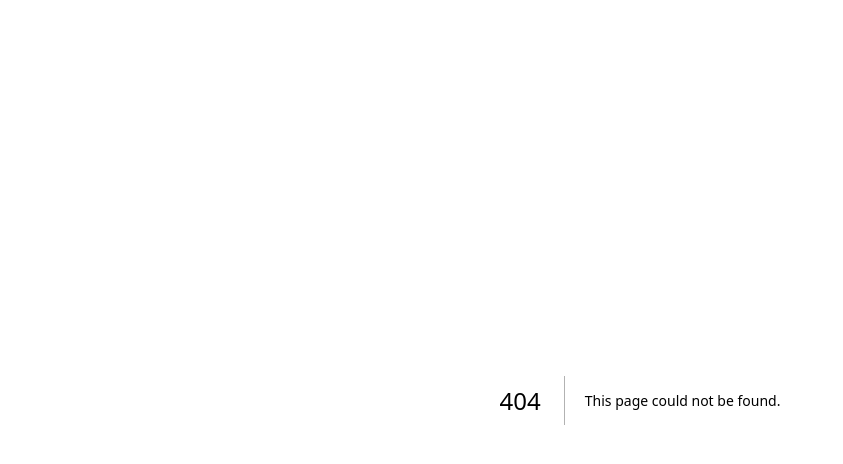
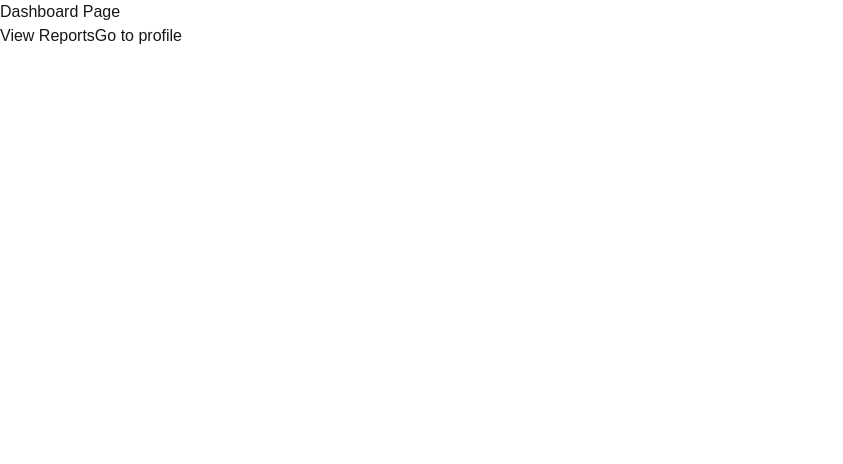
Before and after one commit to Aakarshit07/react-practice-learn, a Next.js app in the folder NextJs/03_module/: page /dashboard in a window 1280 px wide. Before the commit this address had no page. Shown: the top 464 px of the page, without its empty margins (0-843 px from the left). Built offline with nearby package versions, Linux system fonts and the light colour scheme.

Commit message:
feat: add intercepting route one and zero level

```diff
--- /dev/null
+++ b/NextJs/03_module/app/dashboard/(.)reports/page.tsx
@@ -0,0 +1,7 @@
+import React from "react";
+
+const InterceptedReportsPage = () => {
+  return <div>Intercepted Reports Modal</div>;
+};
+
+export default InterceptedReportsPage;
--- /dev/null
+++ b/NextJs/03_module/app/dashboard/(..)profile/page.tsx
@@ -0,0 +1,7 @@
+import React from "react";
+
+const InterceptedProfile = () => {
+  return <div>Intercepted Profile Modal</div>;
+};
+
+export default InterceptedProfile;
--- /dev/null
+++ b/NextJs/03_module/app/dashboard/page.tsx
@@ -0,0 +1,13 @@
+import Link from "next/link";
+
+const DashboardPage = () => {
+  return (
+    <div>
+      <h1>Dashboard Page</h1>
+      <Link href={"/dashboard/reports"}>View Reports</Link>
+      <Link href={"/profile"}>Go to profile</Link>
+    </div>
+  );
+};
+
+export default DashboardPage;
--- /dev/null
+++ b/NextJs/03_module/app/dashboard/reports/page.tsx
@@ -0,0 +1,7 @@
+import React from "react";
+
+const ReportsPage = () => {
+  return <div> ReportsPage</div>;
+};
+
+export default ReportsPage;
--- /dev/null
+++ b/NextJs/03_module/app/profile/page.tsx
@@ -0,0 +1,12 @@
+import Link from "next/link";
+import React from "react";
+
+const ProfilePage = () => {
+  return (
+    <div>
+      <h1>Profile Page</h1>
+    </div>
+  );
+};
+
+export default ProfilePage;
```
